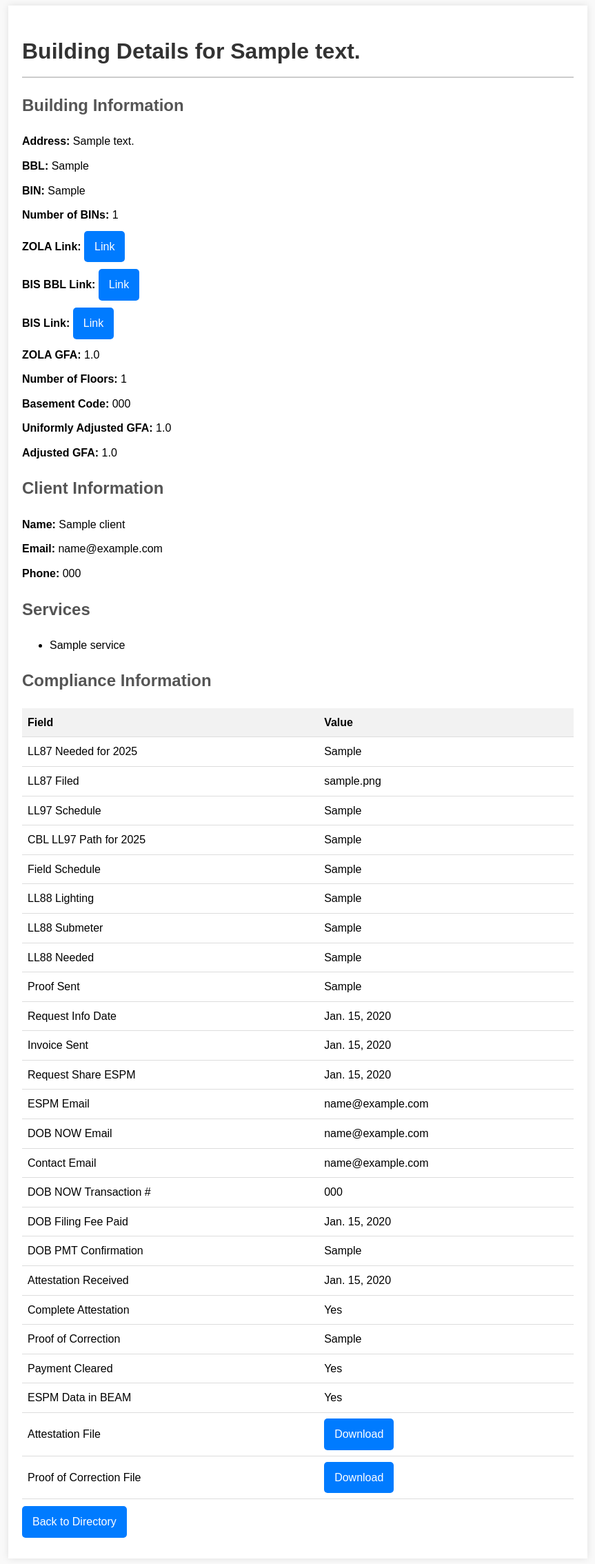
After one commit to mikejin01/Django-DB, a Django app: page /compliance/1/ in a window 1280 px wide. The commit adds this page. Shown: the whole page at 69% size, without its empty margins (208-1071 px from the left). Run offline with Django 5.2, Linux system fonts and the light colour scheme; tables that the repository leaves empty hold one stand-in row (values such as "Sample post").

Commit message:
upload from excel

```diff
--- /dev/null
+++ b/db/templates/building_detail.html
@@ -0,0 +1,239 @@
+<!-- db/templates/building_detail.html -->
+<!DOCTYPE html>
+<html lang="en">
+<head>
+    <meta charset="UTF-8">
+    <title>Building Details for {{ building.address }}</title>
+    <style>
+        body {
+            font-family: Arial, sans-serif;
+            line-height: 1.6;
+            background-color: #f9f9f9;
+        }
+        .content {
+            max-width: 800px;
+            margin: 0 auto;
+            padding: 20px;
+            background-color: #fff;
+            box-shadow: 0 0 10px rgba(0,0,0,0.1);
+        }
+        h1 {
+            color: #333;
+            border-bottom: 2px solid #ccc;
+            padding-bottom: 10px;
+        }
+        h2 {
+            color: #555;
+            margin-top: 20px;
+        }
+        p, ul {
+            margin: 10px 0;
+        }
+        table {
+            width: 100%;
+            border-collapse: collapse;
+            margin-top: 10px;
+        }
+        th, td {
+            padding: 8px;
+            text-align: left;
+            border-bottom: 1px solid #ddd;
+        }
+        th {
+            background-color: #f2f2f2;
+        }
+        tr:hover {
+            background-color: #f5f5f5;
+        }
+        a {
+            display: inline-block;
+            padding: 10px 15px;
+            background-color: #007bff;
+            color: white;
+            text-decoration: none;
+            border-radius: 5px;
+        }
+        a:hover {
+            background-color: #0056b3;
+        }
+    </style>
+</head>
+<body>
+    <div class="content">
+        <h1>Building Details for {{ building.address }}</h1>
+
+        <!-- Building Information Section -->
+        <h2>Building Information</h2>
+        <p><strong>Address:</strong> {{ building.address }}</p>
+        <p><strong>BBL:</strong> {{ building.BBL }}</p>
+        <p><strong>BIN:</strong> {{ building.BIN }}</p>
+        <p><strong>Number of BINs:</strong> {{ building.number_of_bins }}</p>
+        <p><strong>ZOLA Link:</strong>
+            {% if building.zola_link %}
+                <a href="{{ building.zola_link }}">Link</a>
+            {% else %}
+                N/A
+            {% endif %}
+        </p>
+        <p><strong>BIS BBL Link:</strong>
+            {% if building.bis_bbl_link %}
+                <a href="{{ building.bis_bbl_link }}">Link</a>
+            {% else %}
+                N/A
+            {% endif %}
+        </p>
+        <p><strong>BIS Link:</strong>
+            {% if building.bis_link %}
+                <a href="{{ building.bis_link }}">Link</a>
+            {% else %}
+                N/A
+            {% endif %}
+        </p>
+        <p><strong>ZOLA GFA:</strong> {{ building.zola_gfa|default:"N/A" }}</p>
+        <p><strong>Number of Floors:</strong> {{ building.number_of_floors|default:"N/A" }}</p>
+        <p><strong>Basement Code:</strong> {{ building.basement_code|default:"N/A" }}</p>
+        <p><strong>Uniformly Adjusted GFA:</strong> {{ building.uniformly_adjusted_gfa|default:"N/A" }}</p>
+        <p><strong>Adjusted GFA:</strong> {{ building.adjusted_gfa|default:"N/A" }}</p>
+
+        <!-- Client Information Section -->
+        <h2>Client Information</h2>
+        <p><strong>Name:</strong> {{ building.client.name|default:"No client" }}</p>
+        <p><strong>Email:</strong> {{ building.client.email|default:"N/A" }}</p>
+        <p><strong>Phone:</strong> {{ building.client.phone|default:"N/A" }}</p>
+
+        <!-- Services Section -->
+        <h2>Services</h2>
+        <ul>
+            {% for service in building.services.all %}
+                <li>{{ service.name }}</li>
+            {% empty %}
+                <li>No services</li>
+            {% endfor %}
+        </ul>
+
+        <!-- Compliance Information Section -->
+        <h2>Compliance Information</h2>
+        <table>
+            <tr>
+                <th>Field</th>
+                <th>Value</th>
+            </tr>
+            <tr>
+                <td>LL87 Needed for 2025</td>
+                <td>{{ building.buildingcompliance.ll87_needed_2025|default:"N/A" }}</td>
+            </tr>
+            <tr>
+                <td>LL87 Filed</td>
+                <td>{{ building.buildingcompliance.ll87_filed|default:"N/A" }}</td>
+            </tr>
+            <tr>
+                <td>LL97 Schedule</td>
+                <td>{{ building.buildingcompliance.ll97_schedule|default:"N/A" }}</td>
+            </tr>
+            <tr>
+                <td>CBL LL97 Path for 2025</td>
+                <td>{{ building.buildingcompliance.cbl_ll97_path_2025|default:"N/A" }}</td>
+            </tr>
+            <tr>
+                <td>Field Schedule</td>
+                <td>{{ building.buildingcompliance.field_schedule|default:"N/A" }}</td>
+            </tr>
+            <tr>
+                <td>LL88 Lighting</td>
+                <td>{{ building.buildingcompliance.ll88_lighting|default:"N/A" }}</td>
+            </tr>
+            <tr>
+                <td>LL88 Submeter</td>
+                <td>{{ building.buildingcompliance.ll88_submeter|default:"N/A" }}</td>
+            </tr>
+            <tr>
+                <td>LL88 Needed</td>
+                <td>{{ building.buildingcompliance.ll88_needed|default:"N/A" }}</td>
+            </tr>
+            <tr>
+                <td>Proof Sent</td>
+                <td>{{ building.buildingcompliance.proof_sent|default:"N/A" }}</td>
+            </tr>
+            <tr>
+                <td>Request Info Date</td>
+                <td>{{ building.buildingcompliance.request_info_date|default:"N/A" }}</td>
+            </tr>
+            <tr>
+                <td>Invoice Sent</td>
+                <td>{{ building.buildingcompliance.invoice_sent|default:"N/A" }}</td>
+            </tr>
+            <tr>
+                <td>Request Share ESPM</td>
+                <td>{{ building.buildingcompliance.request_share_espm|default:"N/A" }}</td>
+            </tr>
+            <tr>
+                <td>ESPM Email</td>
+                <td>{{ building.buildingcompliance.espm_email|default:"N/A" }}</td>
+            </tr>
+            <tr>
+                <td>DOB NOW Email</td>
+                <td>{{ building.buildingcompliance.dob_now_email|default:"N/A" }}</td>
+            </tr>
+            <tr>
+                <td>Contact Email</td>
+                <td>{{ building.buildingcompliance.contact_email|default:"N/A" }}</td>
+            </tr>
+            <tr>
+                <td>DOB NOW Transaction #</td>
+                <td>{{ building.buildingcompliance.dob_now_transaction_number|default:"N/A" }}</td>
+            </tr>
+            <tr>
+                <td>DOB Filing Fee Paid</td>
+                <td>{{ building.buildingcompliance.dob_filing_fee_paid|default:"N/A" }}</td>
+            </tr>
+            <tr>
+                <td>DOB PMT Confirmation</td>
+                <td>{{ building.buildingcompliance.dob_pmt_confirmation|default:"N/A" }}</td>
+            </tr>
+            <tr>
+                <td>Attestation Received</td>
+                <td>{{ building.buildingcompliance.attestation_received|default:"N/A" }}</td>
+            </tr>
+            <tr>
+                <td>Complete Attestation</td>
+                <td>{{ building.buildingcompliance.complete_attestation|yesno:"Yes,No,N/A" }}</td>
+            </tr>
+            <tr>
+                <td>Proof of Correction</td>
+                <td>{{ building.buildingcompliance.proof_of_correction|default:"N/A" }}</td>
+            </tr>
+            <tr>
+                <td>Payment Cleared</td>
+                <td>{{ building.buildingcompliance.payment_cleared|yesno:"Yes,No,N/A" }}</td>
+            </tr>
+            <tr>
+                <td>ESPM Data in BEAM</td>
+                <td>{{ building.buildingcompliance.espm_data_in_beam|yesno:"Yes,No,N/A" }}</td>
+            </tr>
+            <tr>
+                <td>Attestation File</td>
+                <td>
+                    {% if building.buildingcompliance.attestation_file %}
+                        <a href="{{ building.buildingcompliance.attestation_file.url }}">Download</a>
+                    {% else %}
+                        No file
+                    {% endif %}
+                </td>
+            </tr>
+            <tr>
+                <td>Proof of Correction File</td>
+                <td>
+                    {% if building.buildingcompliance.proof_of_correction_file %}
+                        <a href="{{ building.buildingcompliance.proof_of_correction_file.url }}">Download</a>
+                    {% else %}
+                        No file
+                    {% endif %}
+                </td>
+            </tr>
+        </table>
+
+        <!-- Navigation Link -->
+        <p><a href="{% url 'home' %}">Back to Directory</a></p>
+    </div>
+</body>
+</html>
--- a/db/urls.py
+++ b/db/urls.py
@@ -3,4 +3,6 @@ from . import views
 
 urlpatterns = [
     path('', views.home, name='home'),
+    path('compliance/<int:building_id>/', views.building_compliance_detail, name='building_compliance_detail'),
+    path('import-excel/', views.import_excel, name='import_excel'),
 ]
--- a/db/views.py
+++ b/db/views.py
@@ -1,8 +1,121 @@
-from django.shortcuts import render
-from .models import Building, Client
+from django.shortcuts import render, redirect, get_object_or_404
+from .models import Building, Client, BuildingCompliance, Service
 from django.db.models import Q
+import pandas as pd
+from django.contrib import messages
+import datetime
 
-# Create your views here.
+# Helper function to convert Excel dates to Python dates
+def to_date(value):
+    """
+    Convert various date formats (including Excel serial dates) to Python date objects.
+    Returns None for invalid or missing values.
+    """
+    if pd.isna(value):
+        return None
+    if isinstance(value, datetime.date):
+        return value
+    if isinstance(value, datetime.datetime):
+        return value.date()
+    try:
+        return pd.to_datetime(value).date()
+    except:
+        return None
+
+def import_excel(request):
+    """
+    Handle the import of Excel data into the Django database.
+    Processes Client, Building, BuildingCompliance, and Service models.
+    """
+    if request.method == 'POST':
+        excel_file = request.FILES.get('excel_file')
+        if not excel_file:
+            messages.error(request, 'No file uploaded.')
+            return redirect('home')
+
+        try:
+            # Read the Excel file into a pandas DataFrame
+            df = pd.read_excel(excel_file)
+            df.columns = df.columns.str.strip()  # Remove leading/trailing spaces from column names
+
+            # Create or get Service instances
+            ll97_service, _ = Service.objects.get_or_create(name='LL97')
+            ll88_service, _ = Service.objects.get_or_create(name='LL88')
+
+            # Process each row in the DataFrame
+            for index, row in df.iterrows():
+                # --- Client ---
+                client_name = row['2024 File'] if not pd.isna(row['2024 File']) else 'Unknown'
+                email = row['Contact Email'].split(';')[0] if not pd.isna(row['Contact Email']) else ''
+                client, _ = Client.objects.get_or_create(
+                    name=client_name,
+                    defaults={'email': email}
+                )
+
+                # --- Building ---
+                building = Building.objects.create(
+                    address=row['Building Address'] if not pd.isna(row['Building Address']) else 'Unknown',
+                    BBL=str(row['BBL']) if not pd.isna(row['BBL']) else '',
+                    BIN=str(row['BIN']) if not pd.isna(row['BIN']) else '',
+                    number_of_bins=int(row['# BINs']) if not pd.isna(row['# BINs']) else 0,
+                    zola_link=row['ZOLA Link'] if not pd.isna(row['ZOLA Link']) else '',
+                    bis_bbl_link=row['BIS BBL Link'] if not pd.isna(row['BIS BBL Link']) else '',
+                    bis_link=row['BIS Link'] if not pd.isna(row['BIS Link']) else '',
+                    zola_gfa=float(row['ZOLA GFA']) if not pd.isna(row['ZOLA GFA']) else 0.0,
+                    number_of_floors=int(row['# Floor']) if not pd.isna(row['# Floor']) else 0,
+                    basement_code=str(row['Basement Code']) if not pd.isna(row['Basement Code']) else '',
+                    uniformly_adjusted_gfa=float(row['Uniformly Adjusted GFA']) if not pd.isna(row['Uniformly Adjusted GFA']) else 0.0,
+                    adjusted_gfa=float(row['Adjusted GFA`']) if not pd.isna(row['Adjusted GFA`']) else 0.0,
+                    client=client
+                )
+
+                # Associate services with the building
+                if not pd.isna(row['LL97 Schedule']):
+                    building.services.add(ll97_service)
+                if row.get('LL88 Needed') == 'Y':
+                    building.services.add(ll88_service)
+
+                # --- BuildingCompliance ---
+                BuildingCompliance.objects.create(
+                    building=building,
+                    ll87_needed_2025=row['LL87 Needed-2025'] if not pd.isna(row['LL87 Needed-2025']) else '',
+                    ll87_filed=row['LL87 Filed'] if not pd.isna(row['LL87 Filed']) else '',
+                    ll97_schedule=row['LL97 Schedule'] if not pd.isna(row['LL97 Schedule']) else '',
+                    cbl_ll97_path_2025=row['CBL LL97 Path 2025'] if not pd.isna(row['CBL LL97 Path 2025']) else '',
+                    field_schedule=row['Field Schedule (04/16/2025)'] if not pd.isna(row['Field Schedule (04/16/2025)']) else '',
+                    ll88_lighting=row['LL88 Lighting'] if not pd.isna(row['LL88 Lighting']) else '',
+                    ll88_submeter=row['LL88 Submeter'] if not pd.isna(row['LL88 Submeter']) else '',
+                    ll88_needed=row['LL88 Needed'] if not pd.isna(row['LL88 Needed']) else '',
+                    proof_sent=row['proof sent'] if not pd.isna(row['proof sent']) else '',
+                    request_info_date=to_date(row['Request Info. Date']),
+                    invoice_sent=to_date(row['Invoice sent']),
+                    request_share_espm=to_date(row['Request Share ESPM']),
+                    espm_email=row['ESPM Email'] if not pd.isna(row['ESPM Email']) else '',
+                    dob_now_email=row['DOB NOW Email'] if not pd.isna(row['DOB NOW Email']) else '',
+                    contact_email=row['Contact Email'] if not pd.isna(row['Contact Email']) else '',
+                    dob_now_transaction_number=row['DOB NOW Transaction #'] if not pd.isna(row['DOB NOW Transaction #']) else '',
+                    dob_filing_fee_paid=to_date(row['DOB Filing Fee Paid']),
+                    dob_pmt_confirmation=row['DOB PMT Confirmation#'] if not pd.isna(row['DOB PMT Confirmation#']) else '',
+                    attestation_received=to_date(row['Attestation Received']),
+                    complete_attestation=True if row.get('Complete Attestation') == 'Y' else False,
+                    proof_of_correction=row['Proof of Correction'] if not pd.isna(row['Proof of Correction']) else '',
+                    payment_cleared=True if row.get('Payment cleared') == 'Cleared' else False,
+                    espm_data_in_beam=True if row.get('ESPM Data in BEAM') == 'Y' else False,
+                    # Note: File fields (attestation_file, proof_of_correction_file) are not handled here;
+                    #       paths are stored as strings, handle file uploads separately if needed
+                )
+
+            messages.success(request, 'Import successful!')
+        except Exception as e:
+            messages.error(request, f'Error importing file: {str(e)}')
+        return redirect('home')
+    return render(request, 'home.html')
+
+def building_compliance_detail(request, building_id):
+    # Fetch the building object with its related data
+    building = get_object_or_404(Building, id=building_id)
+    return render(request, 'building_detail.html', {'building': building})
+
 def home(request):
     query = request.GET.get('q')
     tab = request.GET.get('tab', 'buildings')  # default to buildings
@@ -16,15 +129,14 @@ def home(request):
             Q(address__icontains=query) |
             Q(BIN__icontains=query) |
             Q(BBL__icontains=query) |
-            Q(client__first_name__icontains=query) |
-            Q(client__last_name__icontains=query)
+            Q(client__name__icontains=query)  # Updated to use the 'name' field
         )
 
         # Only filter clients if the tab is 'clients'
         if tab == 'clients':
             clients = clients.filter(
-                Q(first_name__icontains=query) |
-                Q(last_name__icontains=query) |
+                Q(name__icontains=query) |  # Use 'name' instead of 'first_name' or 'last_name'
+                Q(phone__icontains=query) |
                 Q(email__icontains=query)
             )
 
```
Also changed, not shown: db/models.py (+53 -54 lines), db/templates/home.html (+46 -12 lines), db/migrations/0005_remove_client_first_name_remove_client_last_name_and_more.py (added).
